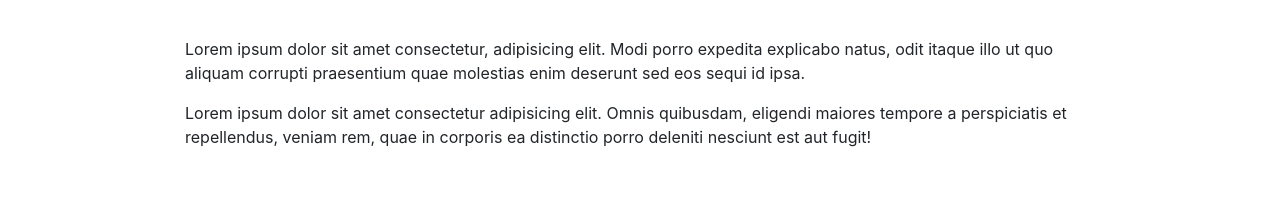
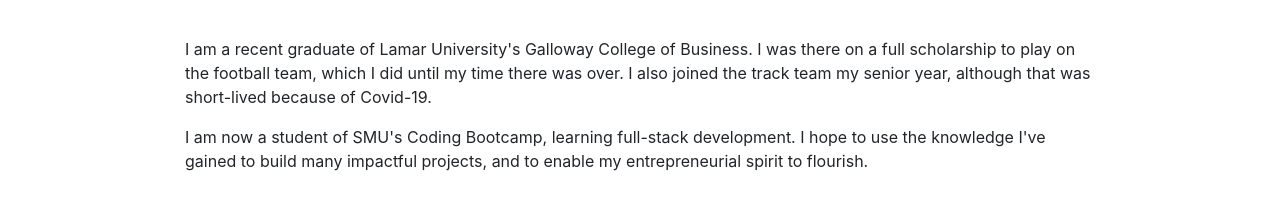
Before and after one commit to colestarnes/BootstrapPortfolio, a plain HTML site: page index.html in a window 1280 px wide. Shown: the part 439-648 px from the top of the page. Drawn offline with nearby package versions, Linux system fonts and the light colour scheme.

Commit message:
changed bio

```diff
--- a/index.html
+++ b/index.html
@@ -37,9 +37,9 @@
   <p style="text-align: center;"><a href="https://www.linkedin.com/in/cole-starnes-95528115a/">LinkedIn</a> || <a href="https://github.com/colestarnes">GitHub</a></p>
   <br>
   <p>
-    Lorem ipsum dolor sit amet consectetur, adipisicing elit. Modi porro expedita explicabo natus, odit itaque illo ut quo aliquam corrupti praesentium quae molestias enim deserunt sed eos sequi id ipsa.
+    I am a recent graduate of Lamar University's Galloway College of Business. I was there on a full scholarship to play on the football team, which I did until my time there was over. I also joined the track team my senior year, although that was short-lived because of Covid-19.
   </p>
-  <p> Lorem ipsum dolor sit amet consectetur adipisicing elit. Omnis quibusdam, eligendi maiores tempore a perspiciatis et repellendus, veniam rem, quae in corporis ea distinctio porro deleniti nesciunt est aut fugit!</p>
+  <p> I am now a student of SMU's Coding Bootcamp, learning full-stack development. I hope to use the knowledge I've gained to build many impactful projects, and to enable my entrepreneurial spirit to flourish. </p>
 </div>
 </div>
 </div>
```
